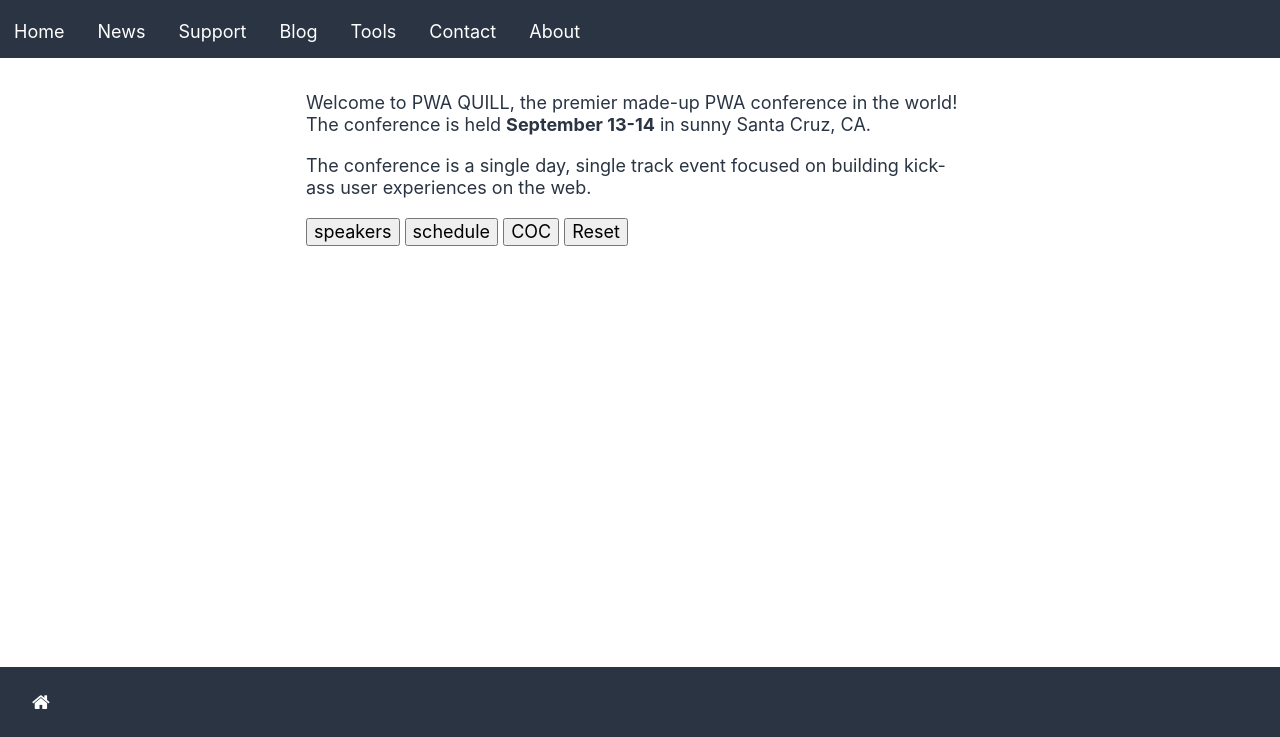
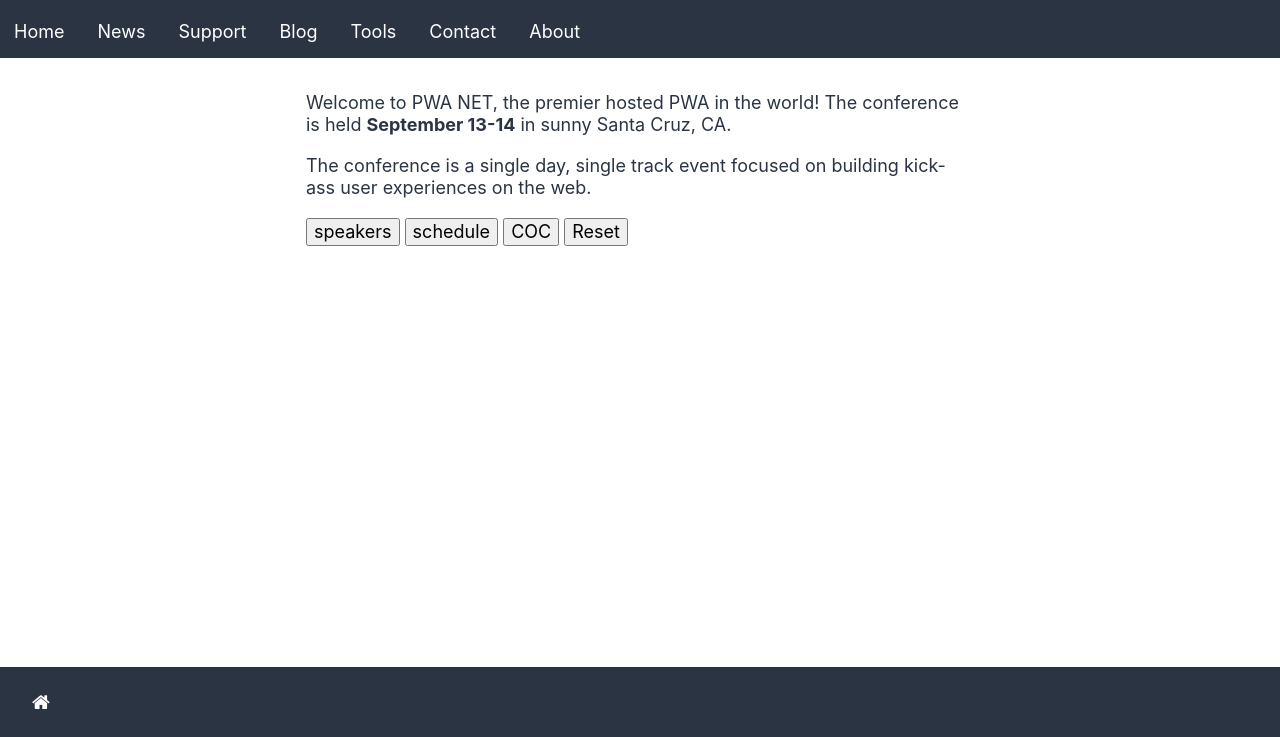
Before and after one commit to syedpeer/pwa-basic-spax-maswpk, a website built with webpack: page src/index.html in a window 1280 px wide. Shown: the part 63-800 px from the top of the page. Built offline with nearby package versions, Linux system fonts and the light colour scheme.

Commit message:
test netlify small change

```diff
--- a/src/index.html
+++ b/src/index.html
@@ -110,7 +110,7 @@
 
       <section id="home">
         <p>
-          Welcome to PWA QUILL, the premier made-up PWA conference in the world! The
+          Welcome to PWA NET, the premier hosted PWA in the world! The
           conference is held <b>September 13-14</b> in sunny Santa Cruz, CA.
         </p>
 
```
Also changed, not shown: dist/index.html, dist/sw.js.
